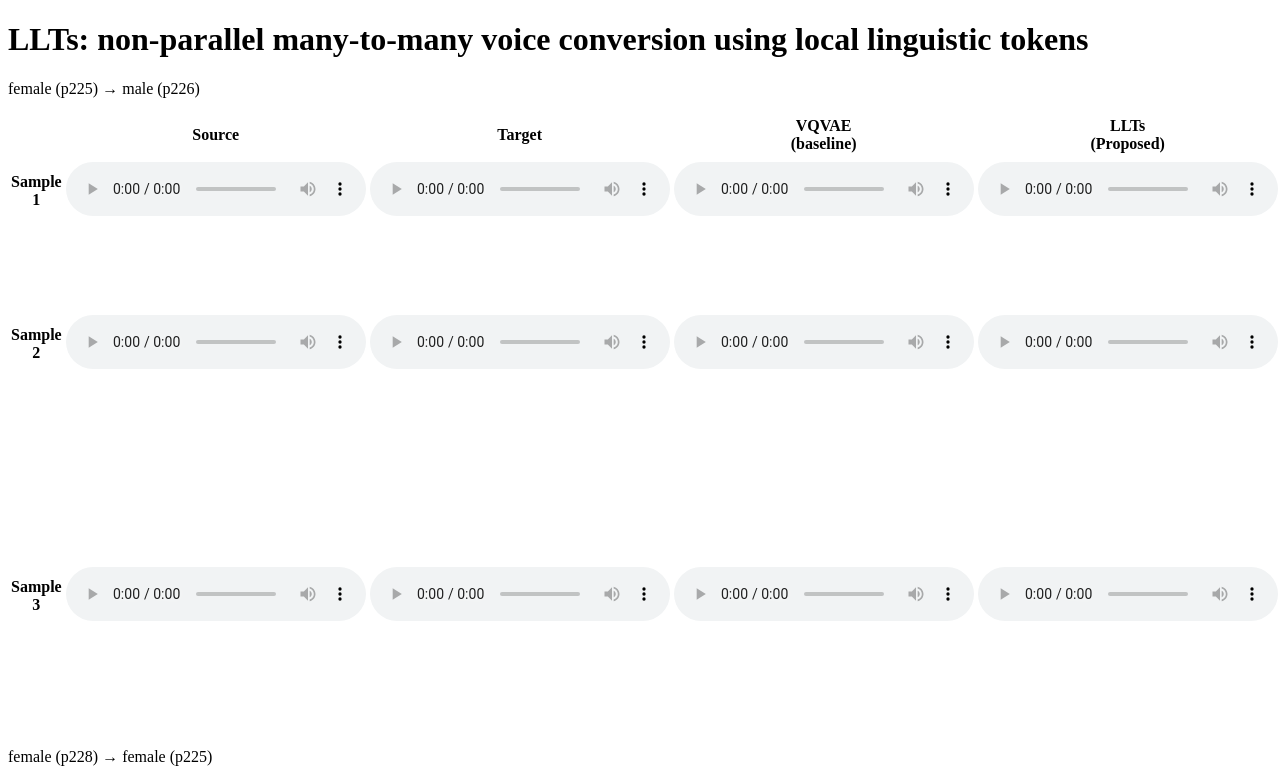
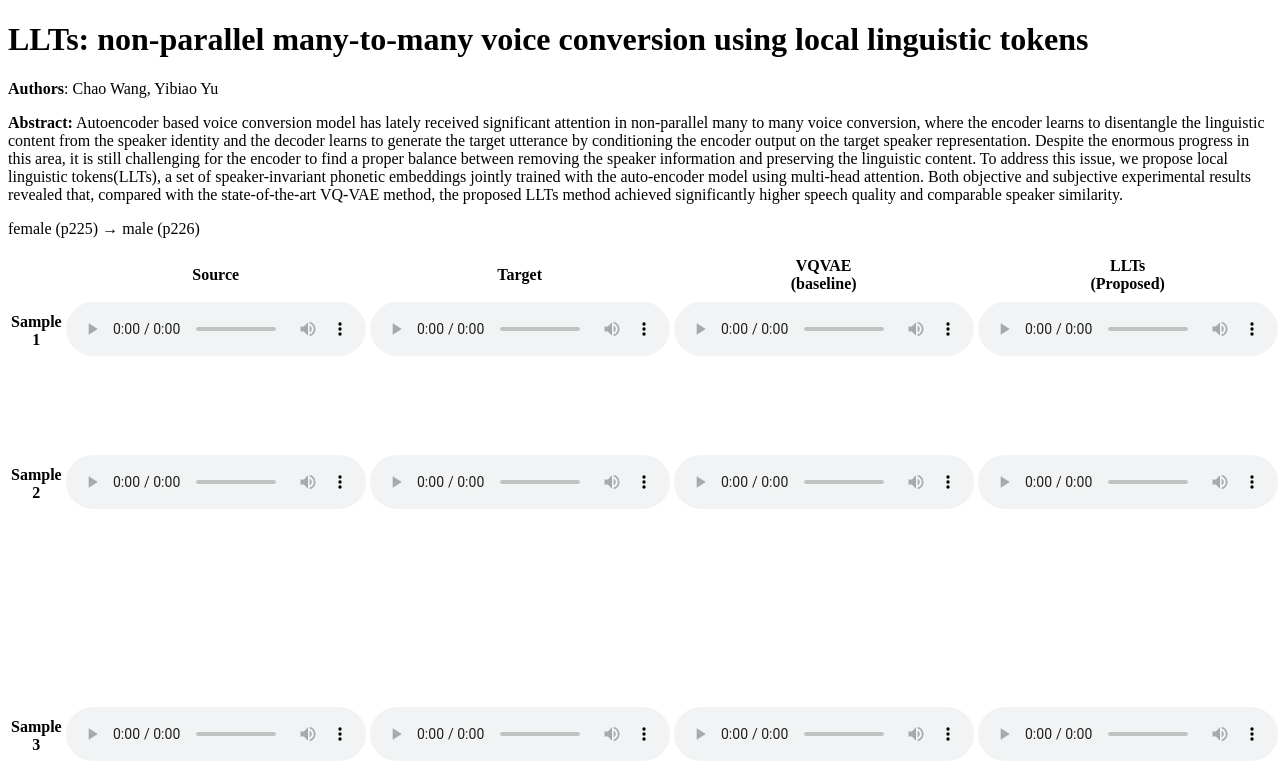
Before and after one commit to Georgehappy1/Georgehappy1.github.io, a plain HTML site: page LLTs_VC_demo/index.html in a window 1280 px wide. Shown: the top 781 px of the page. Drawn offline with Linux system fonts and the light colour scheme.

Commit message:
Update index.html

```diff
--- a/LLTs_VC_demo/index.html
+++ b/LLTs_VC_demo/index.html
@@ -6,10 +6,12 @@
 </head>
 <body>
 <h1>LLTs: non-parallel many-to-many voice conversion using local linguistic tokens</h1>
+<p><b>Authors</b>: Chao Wang, Yibiao Yu</p>
+<div><b>Abstract:</b> Autoencoder based voice conversion model has lately received significant attention in non-parallel many to many voice conversion, where the encoder learns to disentangle the linguistic content from the speaker identity and the decoder learns to generate the target utterance by conditioning the encoder output on the target speaker representation. Despite the enormous progress in this area, it is still challenging for the encoder to find a proper balance between removing the speaker information and preserving the linguistic content. To address this issue, we propose local linguistic tokens(LLTs), a set of speaker-invariant phonetic embeddings jointly trained with the auto-encoder model using multi-head attention. Both objective and subjective experimental results revealed that, compared with the state-of-the-art VQ-VAE method, the proposed LLTs method achieved significantly higher speech quality and comparable speaker similarity.   </div>
 
-</body>
+
+ </body>
 <p class="lead">female (p225) → male (p226)</p>
-
 <table class="table">
     <thead>
     <tr>
```
